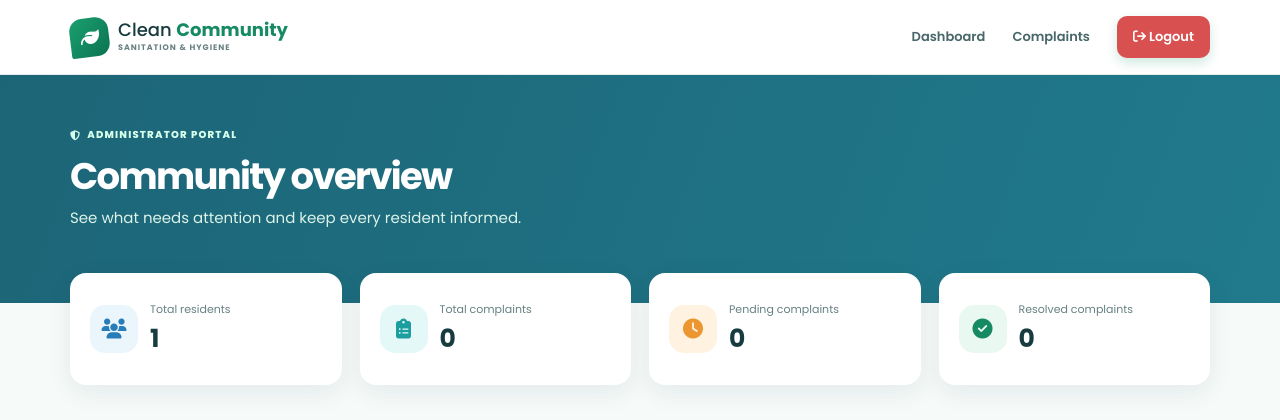
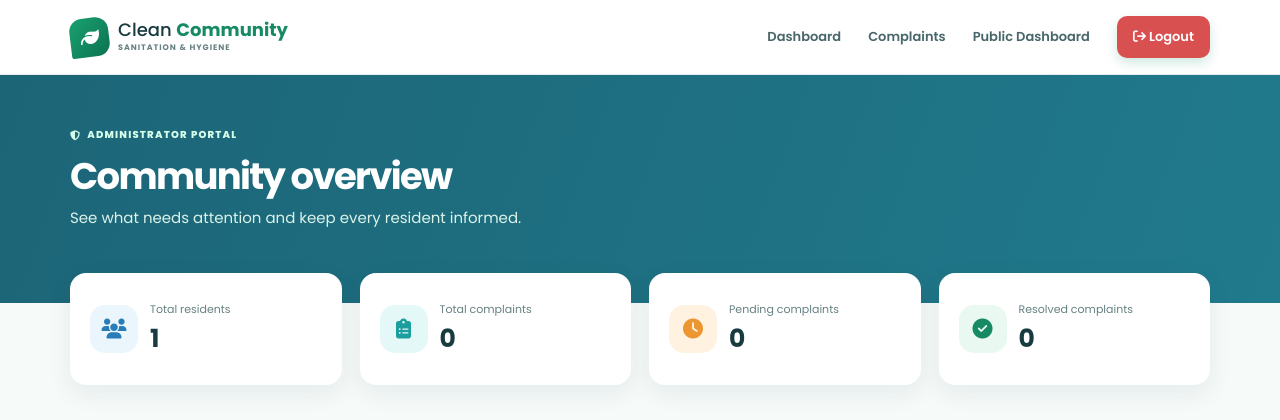
Before and after one commit to Ramyasrivalli/Clean-Community, a Flask app: page /admin in a window 1280 px wide. Shown: the top 420 px of the page. Run offline with Flask 3, Linux system fonts and the light colour scheme; the visitor is signed in with stand-in values (Sample User, id 1); data comes from the database, SQL or seed files in the repository; data that the repository does not hold is empty.

Commit message:
Add Public Dashboard link to navigation

```diff
--- a/templates/base.html
+++ b/templates/base.html
@@ -26,14 +26,17 @@
         {% if session.get('is_admin') %}
           <a href="{{ url_for('admin_dashboard') }}">Dashboard</a>
           <a href="{{ url_for('admin_complaints') }}">Complaints</a>
+          <a href="{{ url_for('public_dashboard') }}">Public Dashboard</a>
           <a class="nav-cta nav-danger" href="{{ url_for('admin_logout') }}"><i class="fa-solid fa-arrow-right-from-bracket"></i> Logout</a>
         {% elif current_user %}
           <a href="{{ url_for('dashboard') }}">Dashboard</a>
           <a href="{{ url_for('report_issue') }}">Report Issue</a>
           <a href="{{ url_for('awareness') }}">Awareness</a>
+          <a href="{{ url_for('public_dashboard') }}">Public Dashboard</a>
           <a class="nav-cta" href="{{ url_for('profile') }}"><i class="fa-solid fa-user"></i> Profile</a>
         {% else %}
           <a href="{{ url_for('index') }}#learn">Learn</a>
+          <a href="{{ url_for('public_dashboard') }}">Public Dashboard</a>
           <a href="{{ url_for('admin_login') }}">Admin</a>
           <a href="{{ url_for('login') }}">Login</a>
           <a class="nav-cta" href="{{ url_for('register') }}">Register Free</a>
```
